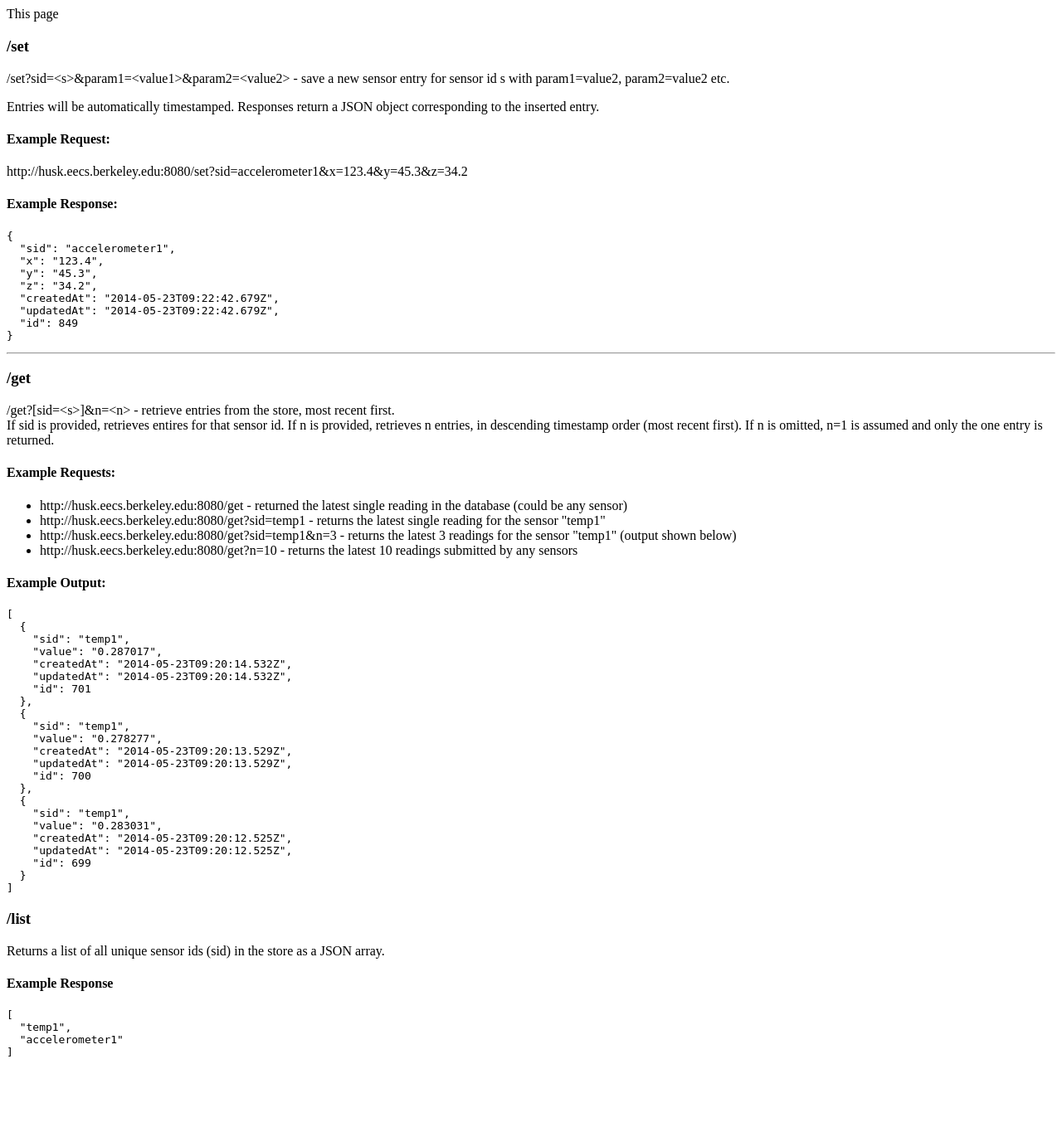
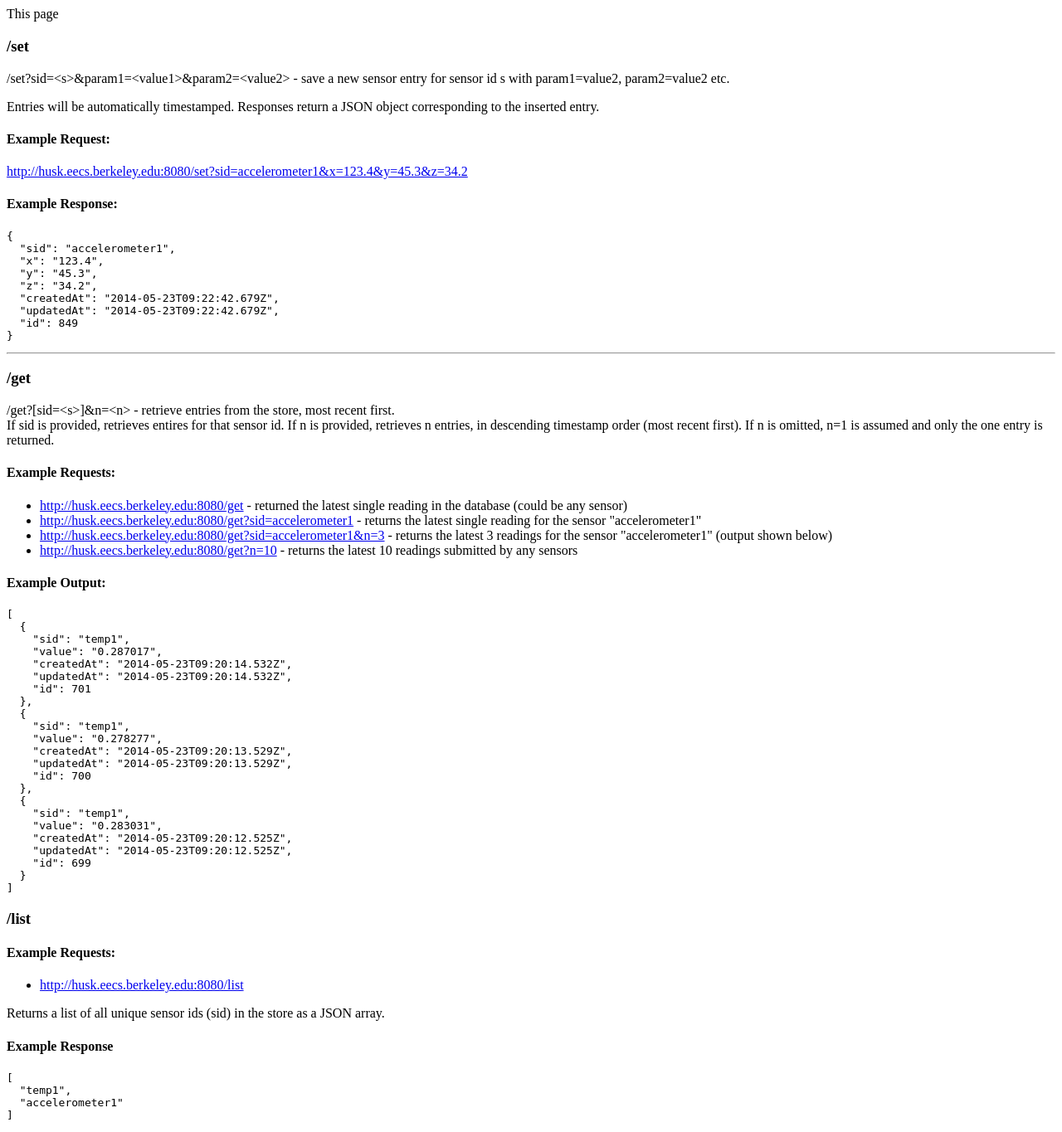
Before and after one commit to bjo3rn/sensorstore, a Node project: template server/views/home/help.ejs in a window 1280 px wide. Shown: the part 146-1511 px from the top of the page at 83% size. Before the commit the page ends 1420 px from the top, so only its background shows below. Run offline with Node 20 templates, Linux system fonts and the light colour scheme; the template is opened without the code that fills it, so the values that code supplies are empty.

Commit message:
server updates

```diff
--- a/server/api/controllers/SensorsController.js
+++ b/server/api/controllers/SensorsController.js
@@ -104,7 +104,8 @@ module.exports = {
 						idSuffix="_"+key;
 					}
 					var newQuery = {'id' : req.query['sid']+idSuffix, 'value': req.query[key]};
-					//console.log(newQuery);
+					//
+					console.log(newQuery);
 					var options = {
 					  host: 'ptango.eecs.berkeley.edu',
 					  port: 8077,
--- a/server/config/routes.js
+++ b/server/config/routes.js
@@ -33,7 +33,7 @@ module.exports.routes = {
   //
   // (This would also work if you had a file at: `/views/home.ejs`)
   '/': {
-    view: 'home/index'
+    view: 'home/help'
   },
   '/help': {
     view: 'home/help'
--- a/server/views/home/help.ejs
+++ b/server/views/home/help.ejs
@@ -8,7 +8,7 @@ This page
 <p>/set?sid=&lt;s&gt;&amp;param1=&lt;value1&gt;&amp;param2=&lt;value2&gt; - save a new sensor entry for sensor id s with param1=value2, param2=value2 etc.</p>
 <p>Entries will be automatically timestamped. Responses return a JSON object corresponding to the inserted entry.</p>
 <h4>Example Request:</h4>
-<p>http://husk.eecs.berkeley.edu:8080/set?sid=accelerometer1&x=123.4&y=45.3&z=34.2</p>
+<p><a href="http://husk.eecs.berkeley.edu:8080/set?sid=accelerometer1&x=123.4&y=45.3&z=34.2">http://husk.eecs.berkeley.edu:8080/set?sid=accelerometer1&x=123.4&y=45.3&z=34.2</a></p>
 <h4>Example Response:</h4>
 <pre>
 {
@@ -29,10 +29,10 @@ If sid is provided, retrieves entires for that sensor id.
 If n is provided, retrieves n entries, in descending timestamp order (most recent first). If n is omitted, n=1 is assumed and only the one entry is returned.</p>
 <h4>Example Requests:</h4>
 <ul>
-  <li>http://husk.eecs.berkeley.edu:8080/get - returned the latest single reading in the database (could be any sensor)</li>
-  <li>http://husk.eecs.berkeley.edu:8080/get?sid=temp1 - returns the latest single reading for the sensor "temp1"</li>
-  <li>http://husk.eecs.berkeley.edu:8080/get?sid=temp1&n=3 - returns the latest 3 readings for the sensor "temp1" (output shown below)</li>
-  <li>http://husk.eecs.berkeley.edu:8080/get?n=10 - returns the latest 10 readings submitted by any sensors</li>
+  <li><a href="http://husk.eecs.berkeley.edu:8080/get">http://husk.eecs.berkeley.edu:8080/get</a> - returned the latest single reading in the database (could be any sensor)</li>
+  <li><a href="http://husk.eecs.berkeley.edu:8080/get?sid=accelerometer1">http://husk.eecs.berkeley.edu:8080/get?sid=accelerometer1</a> - returns the latest single reading for the sensor "accelerometer1"</li>
+  <li><a href="http://husk.eecs.berkeley.edu:8080/get?sid=accelerometer1&n=3">http://husk.eecs.berkeley.edu:8080/get?sid=accelerometer1&n=3</a> - returns the latest 3 readings for the sensor "accelerometer1" (output shown below)</li>
+  <li><a href="http://husk.eecs.berkeley.edu:8080/get?n=10">http://husk.eecs.berkeley.edu:8080/get?n=10</a> - returns the latest 10 readings submitted by any sensors</li>
 </ul>
 <h4>Example Output:</h4>
 <pre>
@@ -63,6 +63,10 @@ If n is provided, retrieves n entries, in descending timestamp order (most recen
 
 
 <h3>/list</h3>
+<h4>Example Requests:</h4>
+<ul>
+  <li><a href="http://husk.eecs.berkeley.edu:8080/list">http://husk.eecs.berkeley.edu:8080/list</a>
+</ul>
 <p>Returns a list of all unique sensor ids (sid) in the store as a JSON array.</p>
 <h4>Example Response</h4>
 <pre>
```
Also changed, not shown: server/views/home/index-old.ejs (renamed from server/views/home/index.ejs).
